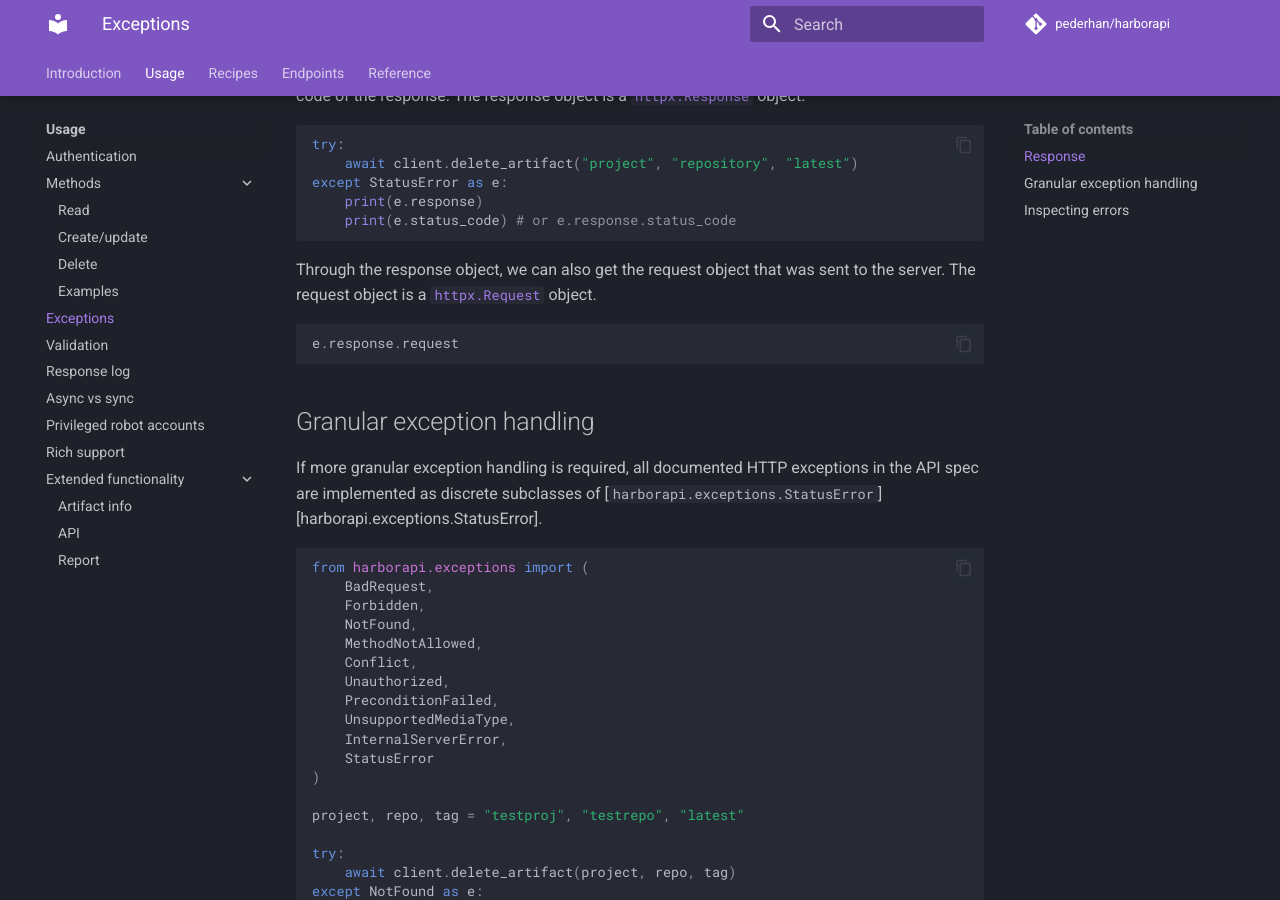
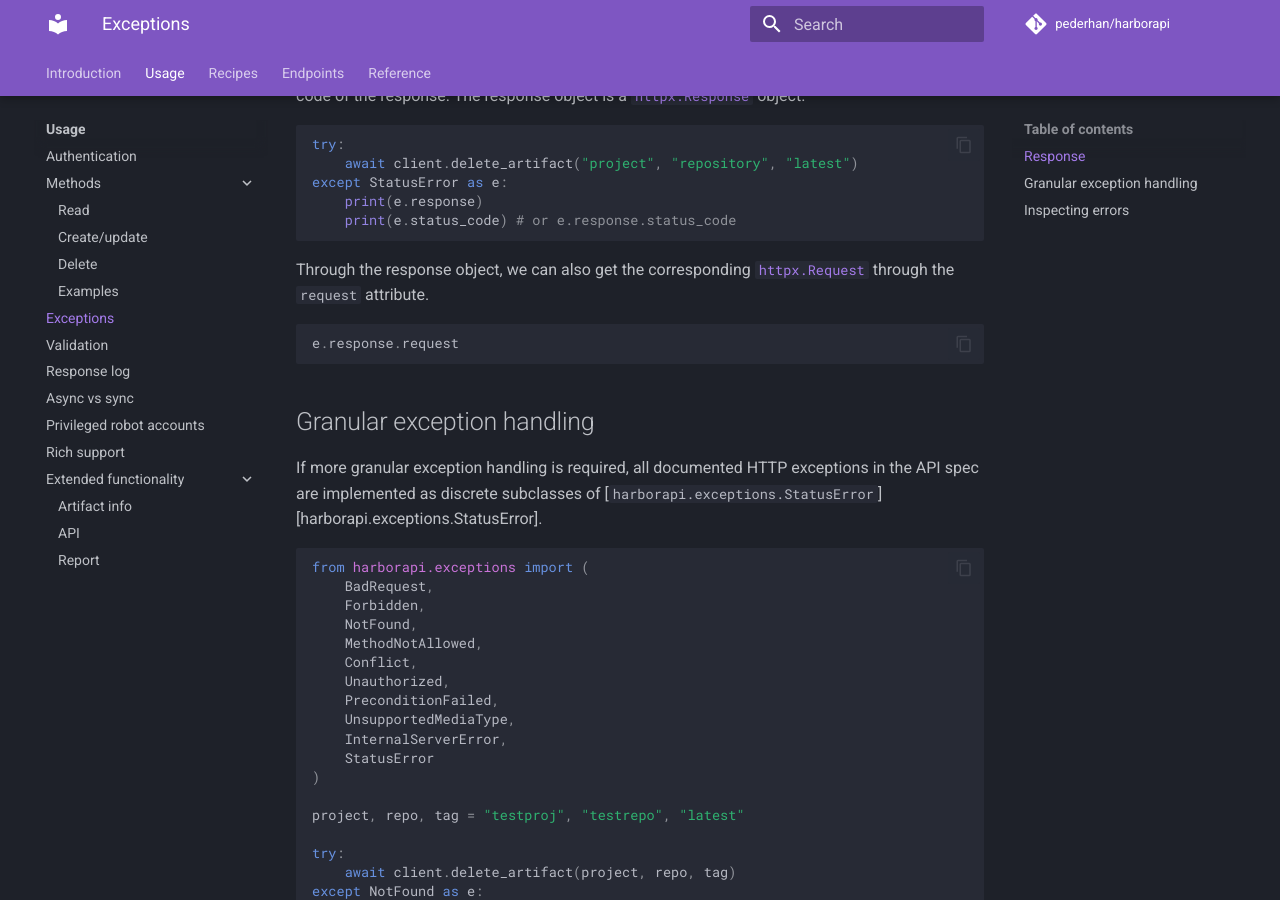
Before and after one commit to unioslo/harborapi, an MkDocs documentation site: the page built from docs/usage/exceptions.md, in a window 1280 px wide and 900 px high, scrolled down 338 px. Built offline with MkDocs 1.6.1 and Material for MkDocs 9.7.7, drawn with Linux system fonts in a browser that asks for light colours; comment, search, counter and statistics services are not loaded.

Commit message:
Docs: clarify response.request

````diff
--- a/docs/usage/exceptions.md
+++ b/docs/usage/exceptions.md
@@ -14,7 +14,7 @@ except StatusError as e:
     print(e.status_code) # or e.response.status_code
 ```
 
-Through the response object, we can also get the request object that was sent to the server. The request object is a [`httpx.Request`](https://www.python-httpx.org/api/#request) object.
+Through the response object, we can also get the corresponding [`httpx.Request`](https://www.python-httpx.org/api/#request) through the `request` attribute.
 
 ```py
 e.response.request
````
